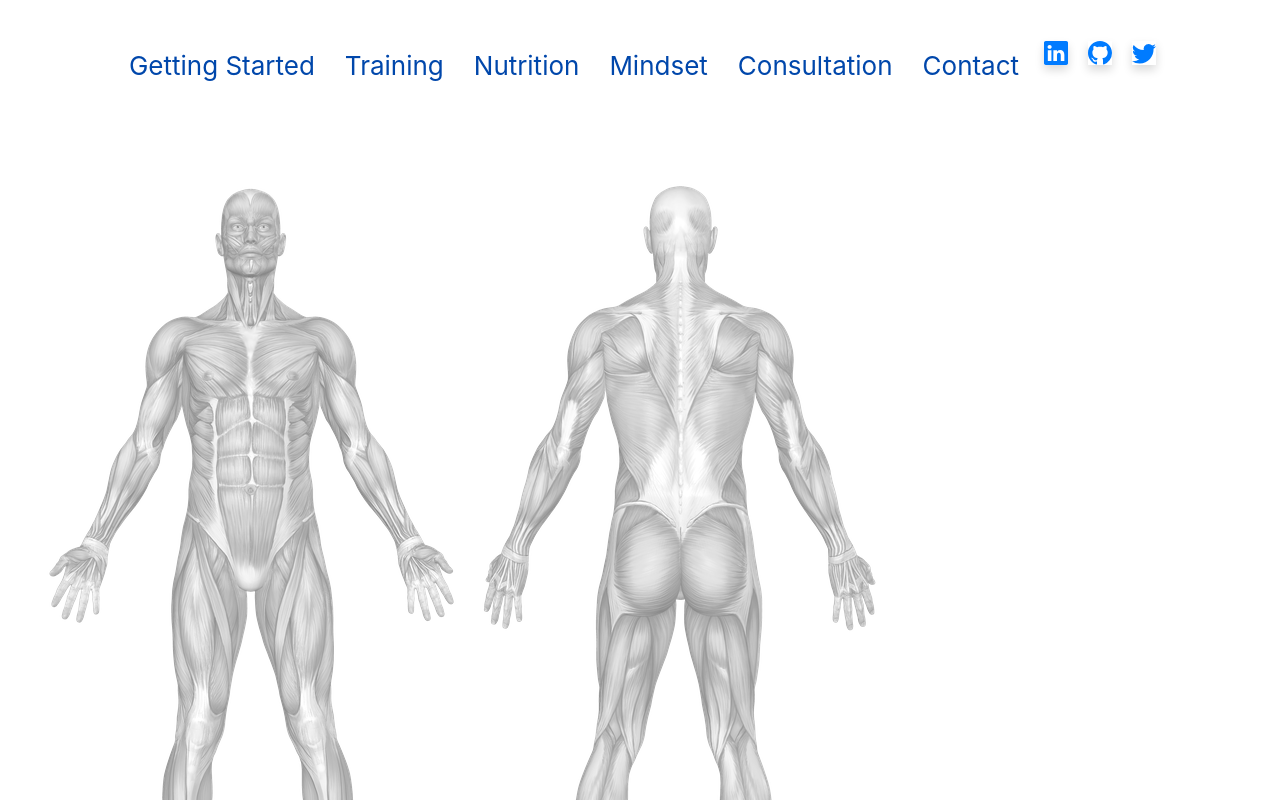
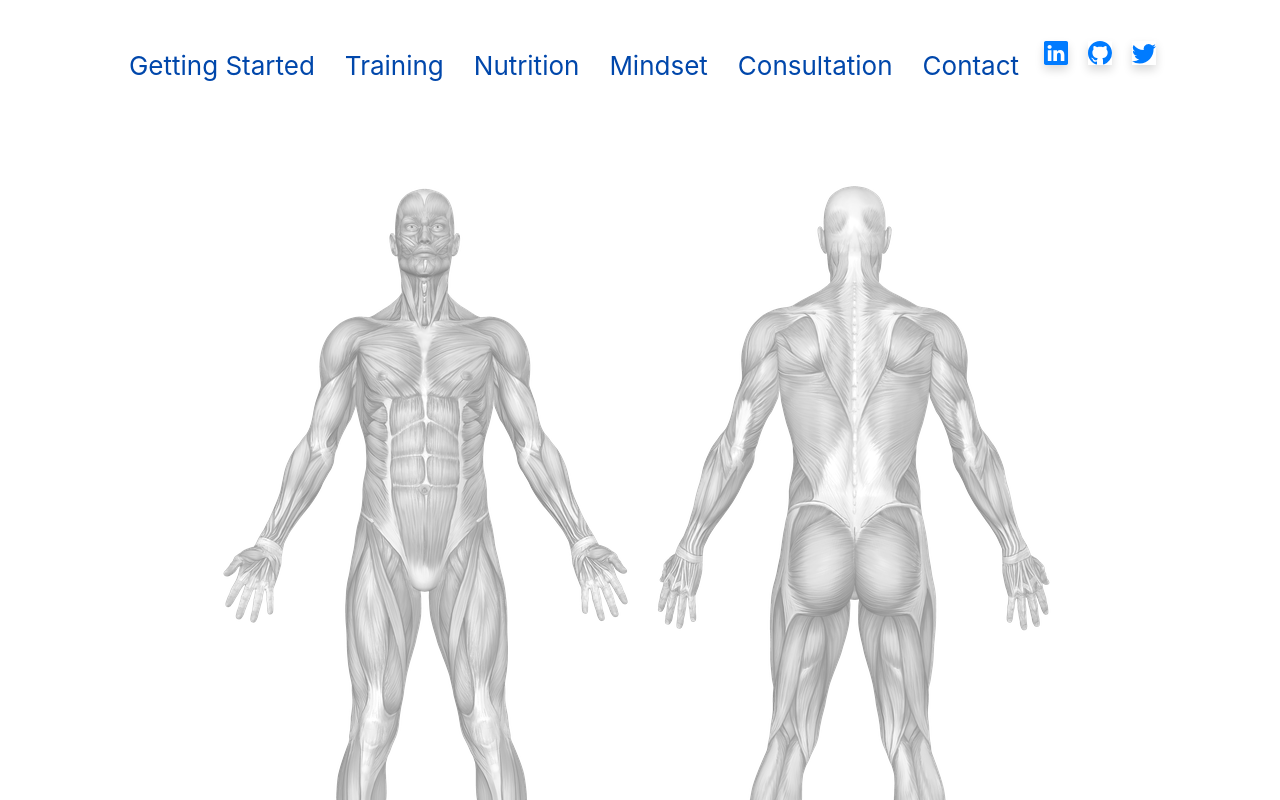
Before and after one commit to AlexAllen247/Bullet-Point-Fitness, a React (Create React App) app in the folder frontend/: page /training in a window 1280 px wide. Shown: the top 800 px of the page. Built offline with nearby package versions, Linux system fonts and the light colour scheme.

Commit message:
centered anatomy chart

```diff
--- a/frontend/src/components/Training.js
+++ b/frontend/src/components/Training.js
@@ -4,7 +4,7 @@ import HumanAnatomy from "./HumanAnatomy";
 const Training = () => {
   const trainingStyle = {
     display: "flex",
-    justifyContent: "space-between",
+    justifyContent: "center",
   };
   return (
     <section className="training" style={trainingStyle}>
```
